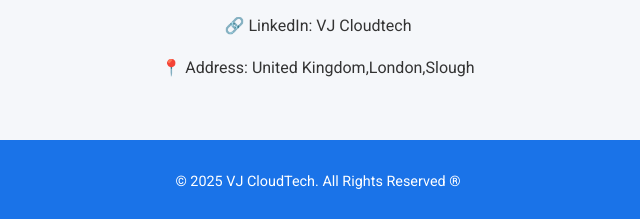
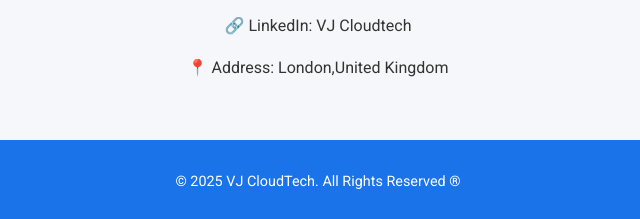
Before and after one commit to vknmounish-rgb/vjctl.com, a plain HTML site: page index.html in a window 1280 px wide. Shown: the part 1842-2061 px from the top of the page, 322-962 px from the left. Drawn offline with Linux system fonts and the light colour scheme.

Commit message:
Reformat address in contact information

```diff
--- a/index.html
+++ b/index.html
@@ -93,7 +93,7 @@
     <p>📧 Email: vjcloudtech@vjct.co.uk</p>
     <p>📞 Phone: +44 (0) 7563716225</p>
     <p>🔗 LinkedIn: VJ Cloudtech</p>
-    <p>📍 Address: United Kingdom,London,Slough</p>
+    <p>📍 Address: London,United Kingdom</p>
 </div>
 
 <footer>
```
